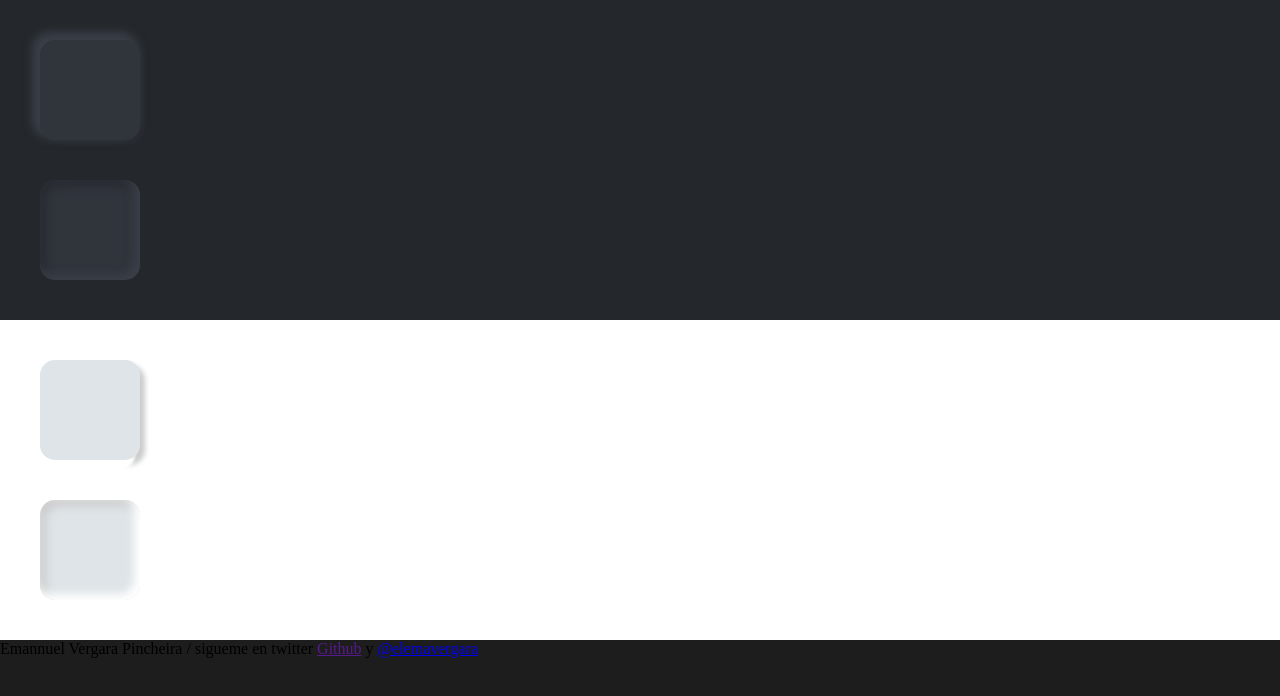
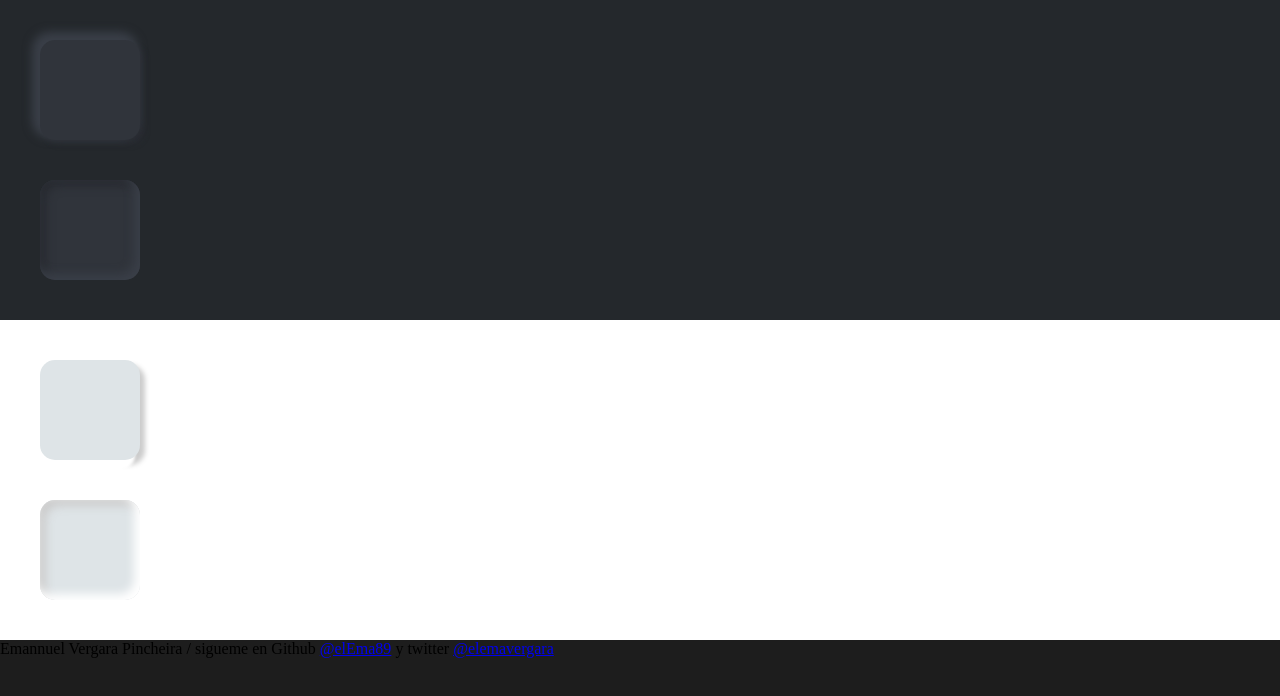
Before and after one commit to elEma89/HTML-CSS-JS, a plain HTML site: page Neomorphism/neo1.html in a window 1280 px wide. Drawn offline with Linux system fonts and the light colour scheme.

Commit message:
Update neo1.html

```diff
--- a/Neomorphism/neo1.html
+++ b/Neomorphism/neo1.html
@@ -23,7 +23,7 @@
         </div>
     </section>
     <footer>
-        <p>Emannuel Vergara Pincheira / sigueme en twitter <a href="">Github</a> y <a href="https://twitter.com/elemavergara">@elemavergara</a></p>
+        <p>Emannuel Vergara Pincheira / sigueme en Github <a href="https://github.com/elEma89/HTML-CSS-JS/tree/master/Neomorphism">@elEma89</a> y twitter <a href="https://twitter.com/elemavergara">@elemavergara</a></p>
     </footer>
 </body>
 </html>
```
